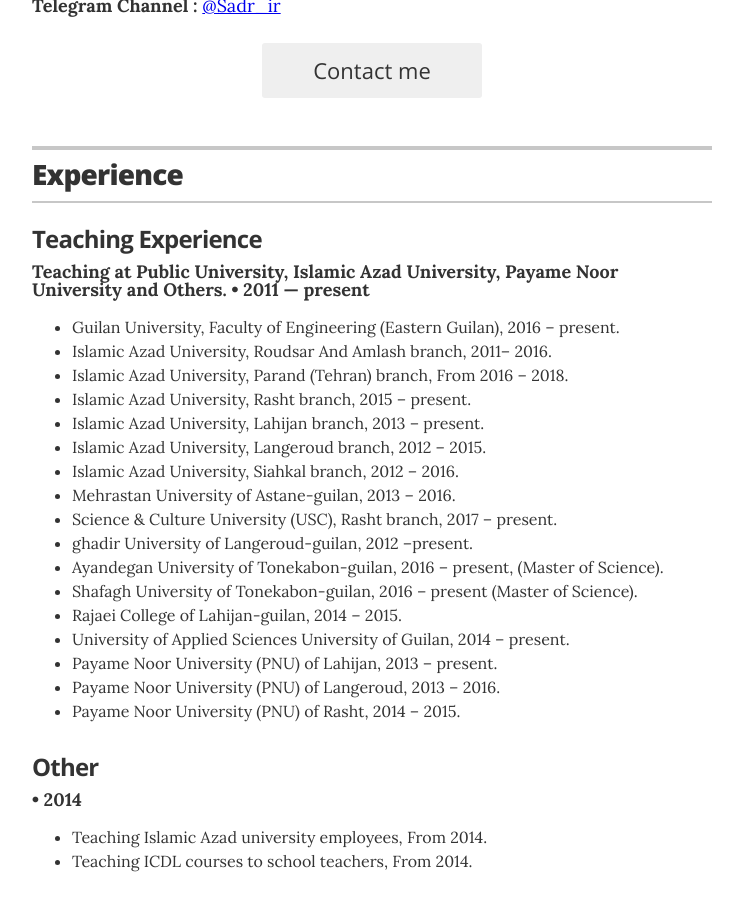
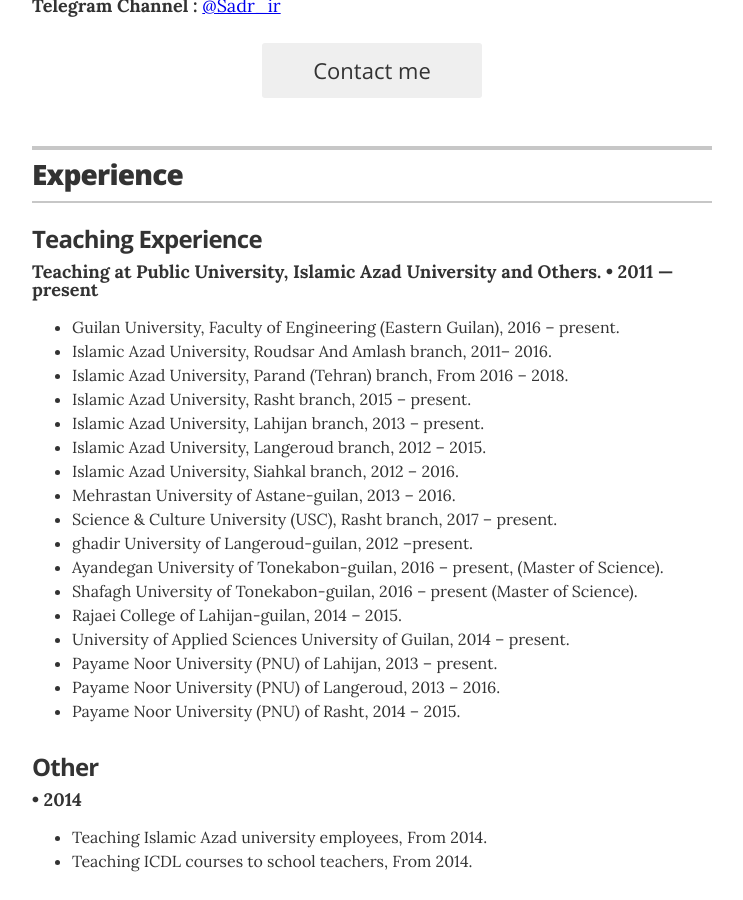
Before and after one commit to hosseinsadr/hosseinsadr.github.io, a Jekyll site: the page built from index.html, in a window 1280 px wide and 900 px high, scrolled down 321 px. Shown: the whole window, without its empty margins (268-1011 px from the left). Built offline with Jekyll 4.4.1, drawn with Linux system fonts in a browser that asks for light colours.

Commit message:
Update experience.yml

```diff
--- a/_data/experience.yml
+++ b/_data/experience.yml
@@ -1,7 +1,7 @@
 # Jobs
 # Teaching Experience
 - company: Teaching Experience
-  position: Teaching at Public University, Islamic Azad University, Payame Noor University and Others.
+  position: Teaching at Public University, Islamic Azad University and Others.
   duration: 2011 &mdash; present
   summary: <ul class="resume-item-list"><li>Guilan University, Faculty of Engineering (Eastern Guilan), 2016 – present.</li><li>Islamic Azad University, Roudsar And Amlash branch, 2011– 2016.</li><li>Islamic Azad University, Parand (Tehran) branch, From 2016 – 2018.</li><li>Islamic Azad University, Rasht branch, 2015 – present.</li><li>Islamic Azad University, Lahijan branch, 2013 – present.</li><li>Islamic Azad University, Langeroud branch, 2012 – 2015.</li><li>Islamic Azad University, Siahkal branch, 2012 – 2016.</li><li>Mehrastan University of Astane-guilan, 2013 – 2016.</li><li>Science & Culture University (USC), Rasht branch, 2017 – present.</li><li>ghadir University of Langeroud-guilan, 2012 –present.</li><li>Ayandegan University of Tonekabon-guilan, 2016 – present, (Master of Science).</li><li>Shafagh University of Tonekabon-guilan, 2016 – present (Master of Science).</li><li>Rajaei College of Lahijan-guilan, 2014 – 2015.</li><li>University of Applied Sciences University of Guilan, 2014 – present.</li><li>Payame Noor University (PNU) of Lahijan, 2013 – present.</li><li>Payame Noor University (PNU) of Langeroud, 2013 – 2016.</li><li>Payame Noor University (PNU) of Rasht, 2014 – 2015.</li></ul>
 
```
